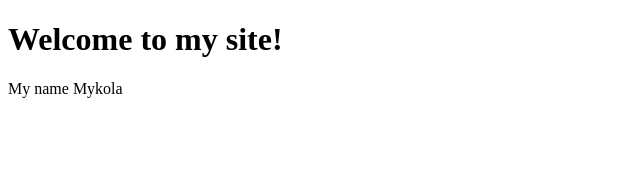
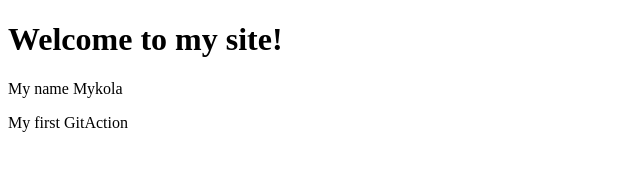
Before and after one commit to Mikokrsk/Softserve_Paas, a plain HTML site: page index.html in a window 1280 px wide. Shown: the whole page, without its empty margins (0-640 px from the left). Drawn offline with Linux system fonts and the light colour scheme.

Commit message:
Update index.html

```diff
--- a/index.html
+++ b/index.html
@@ -8,5 +8,6 @@
 <body>
     <h1>Welcome to my site!</h1>
     <p>My name Mykola</p>
+    <p>My first GitAction</p>
 </body>
 </html>
```
